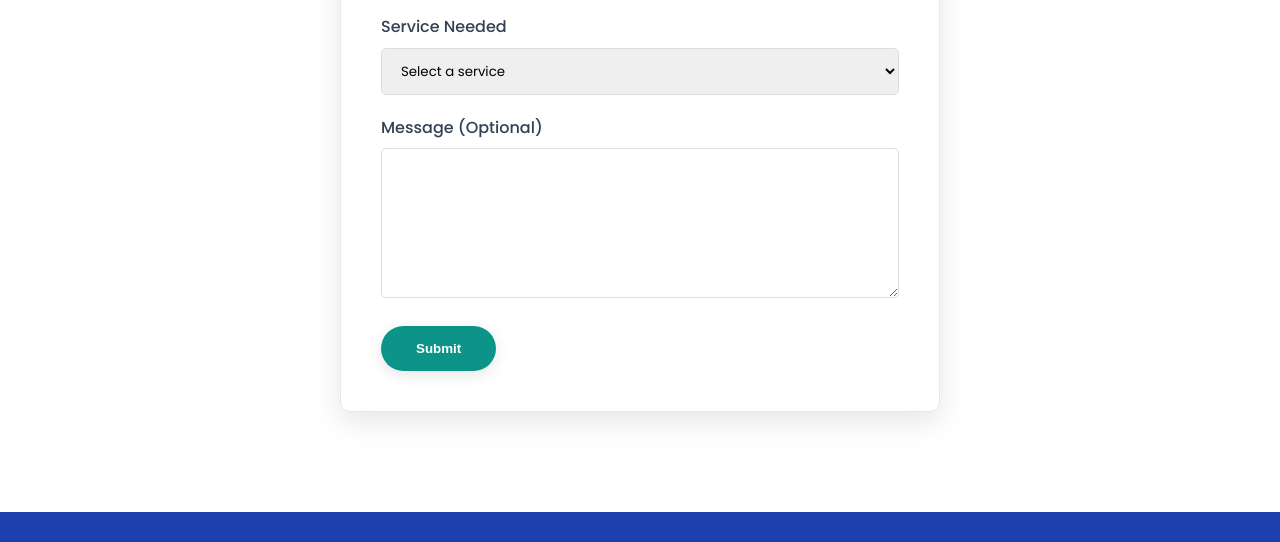
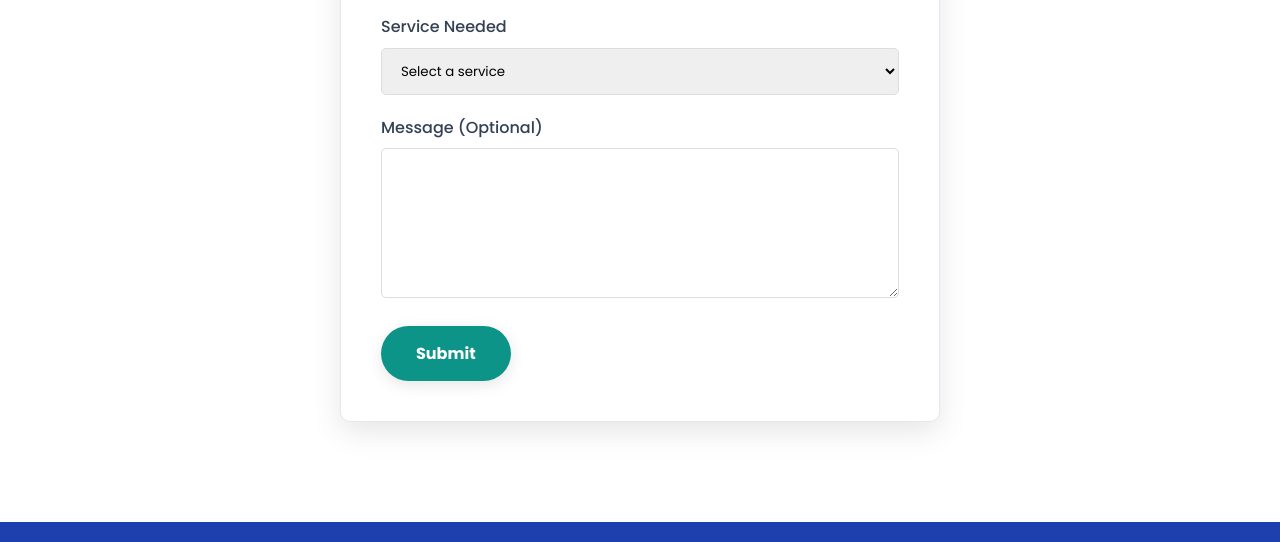
Before and after one commit to mokihas/Digitaya, a plain HTML site: page index.html in a window 1280 px wide. Shown: the part 5528-6070 px from the top of the page. Drawn offline with Linux system fonts and the light colour scheme.

Commit message:
Update index.html

```diff
--- a/index.html
+++ b/index.html
@@ -483,11 +483,17 @@
         .submit-btn {
     background-color: var(--teal);
     color: white;
-            border: none;
+    padding: 15px 35px;
+    font-weight: 700;
+    font-size: 1rem;
+    font-family: 'Poppins', sans-serif;
 }
 
 .submit-btn:hover {
     background-color: #0f766e;
+    color: white;
+    transform: translateY(-3px);
+    box-shadow: 0 6px 20px rgba(0,0,0,0.15);
 }
 
         /* Floating WhatsApp Button */
```
Lines whose indentation alone changed are shown as unchanged.
